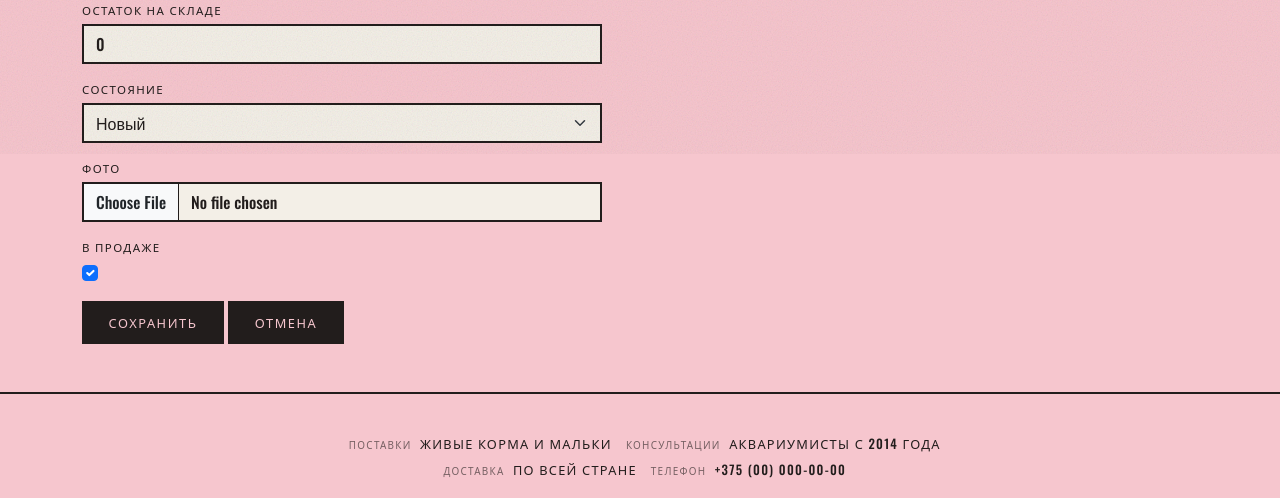
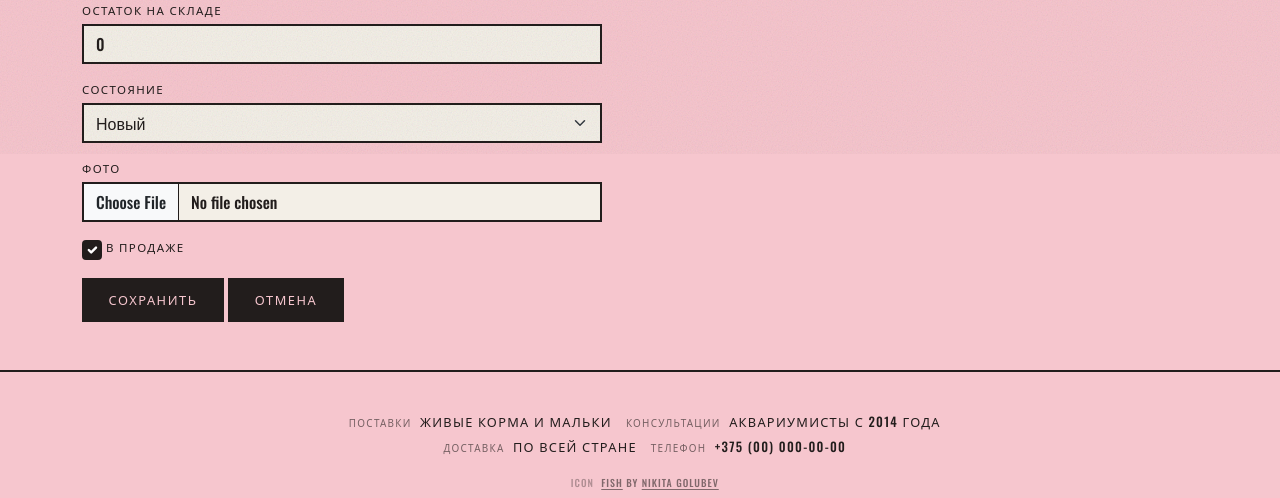
Before and after one commit to Jd4rc/lsn_basics_of_layout, a Django app: page /products/new/ in a window 1280 px wide. Shown: the part 646-1144 px from the top of the page. Run offline with Django 5.2, Linux system fonts and the light colour scheme; data comes from the database, SQL or seed files in the repository; some libraries are stand-ins or nearby versions.

Commit message:
style: render product checkbox as form-check

```diff
--- a/catalog/forms.py
+++ b/catalog/forms.py
@@ -13,7 +13,7 @@ class StyleFormMixin:
             widget = field.widget
 
             if isinstance(widget, forms.CheckboxInput):
-                css_class = 'form-check-input'
+                css_class = 'form-check-input check-ink'
             elif isinstance(widget, forms.Select):
                 css_class = 'form-select input-ink'
             else:
--- a/catalog/templates/catalog/product_form.html
+++ b/catalog/templates/catalog/product_form.html
@@ -18,9 +18,14 @@
     {% endif %}
 
     {% for field in form %}
-    <div class="mb-3">
+    <div class="mb-3{% if field.widget_type == 'checkbox' %} form-check{% endif %}">
+        {% if field.widget_type == 'checkbox' %}
+        {{ field }}
+        <label for="{{ field.id_for_label }}" class="form-check-label form-label-ink">{{ field.label }}</label>
+        {% else %}
         <label for="{{ field.id_for_label }}" class="form-label-ink">{{ field.label }}</label>
         {{ field }}
+        {% endif %}
         {% if field.help_text %}
         <div class="form-text">{{ field.help_text }}</div>
         {% endif %}
--- a/static/css/style.css
+++ b/static/css/style.css
@@ -259,6 +259,28 @@ h1 {
     outline-offset: 2px;
 }
 
+/* чекбокс в тон полям: квадрат с чернильной рамкой */
+.check-ink {
+    width: 1.25em;
+    height: 1.25em;
+    margin-top: .1em;
+    background-color: var(--cream);
+    border: 2px solid var(--ink);
+    border-radius: 0;
+}
+
+.check-ink:checked {
+    background-color: var(--ink);
+    border-color: var(--ink);
+}
+
+.check-ink:focus {
+    border-color: var(--ink);
+    box-shadow: none;
+    outline: 2px solid var(--pink-deep);
+    outline-offset: 2px;
+}
+
 .notice {
     border: 2px solid var(--ink);
     background-color: var(--cream);
```
